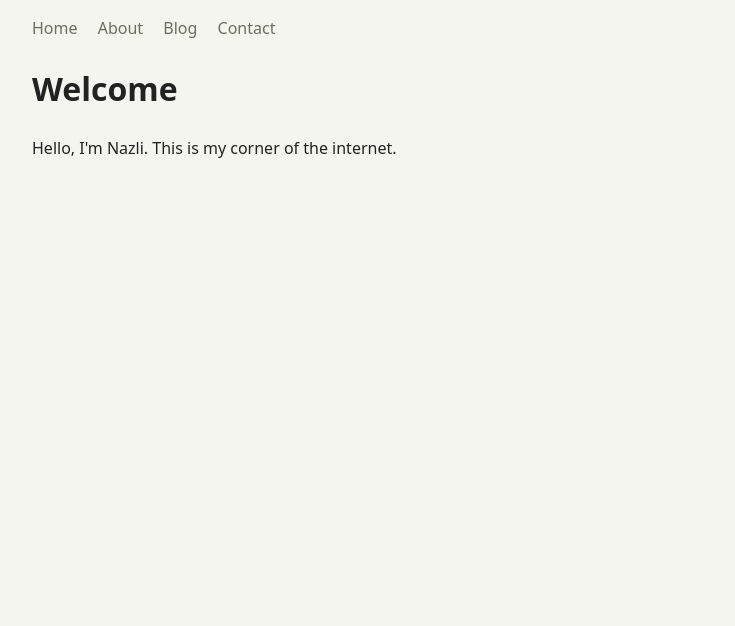
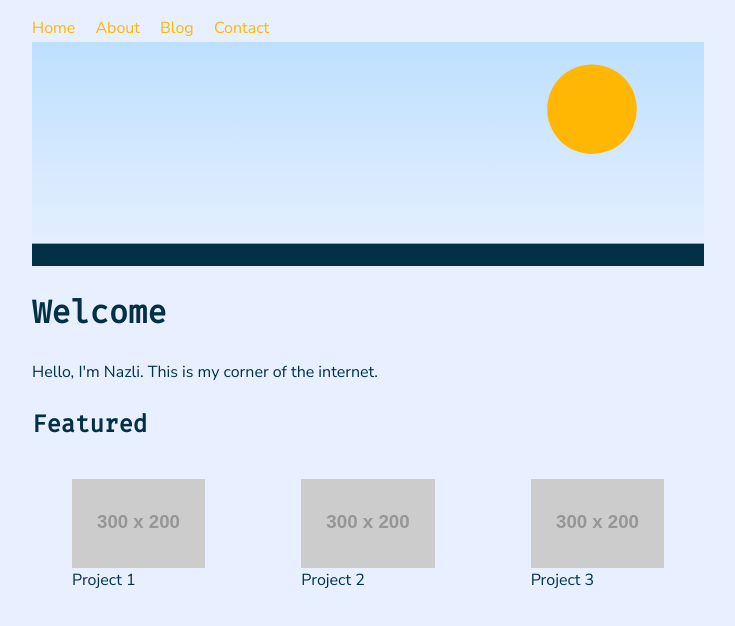
Before and after one commit to naz26/nazliinthecloud, an Eleventy site: page src/index.njk in a window 1280 px wide. Shown: the whole page, without its empty margins (272-1007 px from the left). Built offline with nearby package versions, Linux system fonts and the light colour scheme; Eleventy itself is replaced by a stand-in of ours; files that its build step writes are made by us from their sources; placeholder pictures from the web are drawn by us.

Commit message:
Add hero section with new palette and gallery

```diff
--- a/src/_includes/layout.njk
+++ b/src/_includes/layout.njk
@@ -6,6 +6,9 @@
   <meta name="description" content="{{ site.description }}">
   <link rel="canonical" href="{{ page.url | url | absoluteUrl(site.url) }}">
   <link rel="alternate" type="application/rss+xml" href="/feed.xml" title="{{ site.title }}">
+  <link rel="preconnect" href="https://fonts.googleapis.com">
+  <link rel="preconnect" href="https://fonts.gstatic.com" crossorigin>
+  <link href="https://fonts.googleapis.com/css2?family=Nunito+Sans:wght@400;700&family=Fira+Mono&display=swap" rel="stylesheet">
   <link rel="stylesheet" href="/assets/style.css">
   <script defer data-domain="nazliinthecloud.com" src="https://plausible.io/js/script.js"></script>
 </head>
@@ -16,6 +19,9 @@
     <a href="/blog/">Blog</a>
     <a href="/contact/">Contact</a>
   </nav>
+  <header class="hero">
+    <img src="/assets/header.svg" alt="Sky with sun" />
+  </header>
   <main>
     {{ content | safe }}
   </main>
--- a/src/assets/style.css
+++ b/src/assets/style.css
@@ -1,17 +1,27 @@
 :root {
-  --bg: #f5f5f0;
-  --fg: #222;
-  --accent: #6b705c;
+  /* Colors sampled from header.svg */
+  --bg: #e8f0ff;
+  --fg: #023047;
+  --accent: #ffb703;
 }
 
 body {
   background: var(--bg);
   color: var(--fg);
-  font-family: system-ui, sans-serif;
+  font-family: 'Nunito Sans', sans-serif;
   line-height: 1.6;
   margin: 0 auto;
   max-width: 42rem;
   padding: 1rem;
+}
+
+h1,
+h2,
+h3,
+h4,
+h5,
+h6 {
+  font-family: 'Fira Mono', monospace;
 }
 
 nav a {
@@ -23,3 +33,21 @@ nav a {
 nav a:hover {
   text-decoration: underline;
 }
+
+.hero img {
+  width: 100%;
+  height: auto;
+  display: block;
+}
+
+.gallery {
+  display: grid;
+  grid-template-columns: repeat(auto-fit, minmax(200px, 1fr));
+  gap: 1rem;
+}
+
+.gallery img {
+  width: 100%;
+  height: auto;
+  display: block;
+}
--- a/src/index.njk
+++ b/src/index.njk
@@ -5,3 +5,21 @@ permalink: /
 ---
 <h1>Welcome</h1>
 <p>Hello, I'm Nazli. This is my corner of the internet.</p>
+
+<section class="featured">
+  <h2>Featured</h2>
+  <div class="gallery">
+    <figure class="item">
+      <img src="https://via.placeholder.com/300x200?text=Project+1" alt="Project 1">
+      <figcaption>Project 1</figcaption>
+    </figure>
+    <figure class="item">
+      <img src="https://via.placeholder.com/300x200?text=Project+2" alt="Project 2">
+      <figcaption>Project 2</figcaption>
+    </figure>
+    <figure class="item">
+      <img src="https://via.placeholder.com/300x200?text=Project+3" alt="Project 3">
+      <figcaption>Project 3</figcaption>
+    </figure>
+  </div>
+</section>
```
Also changed, not shown: src/assets/header.svg (added).
